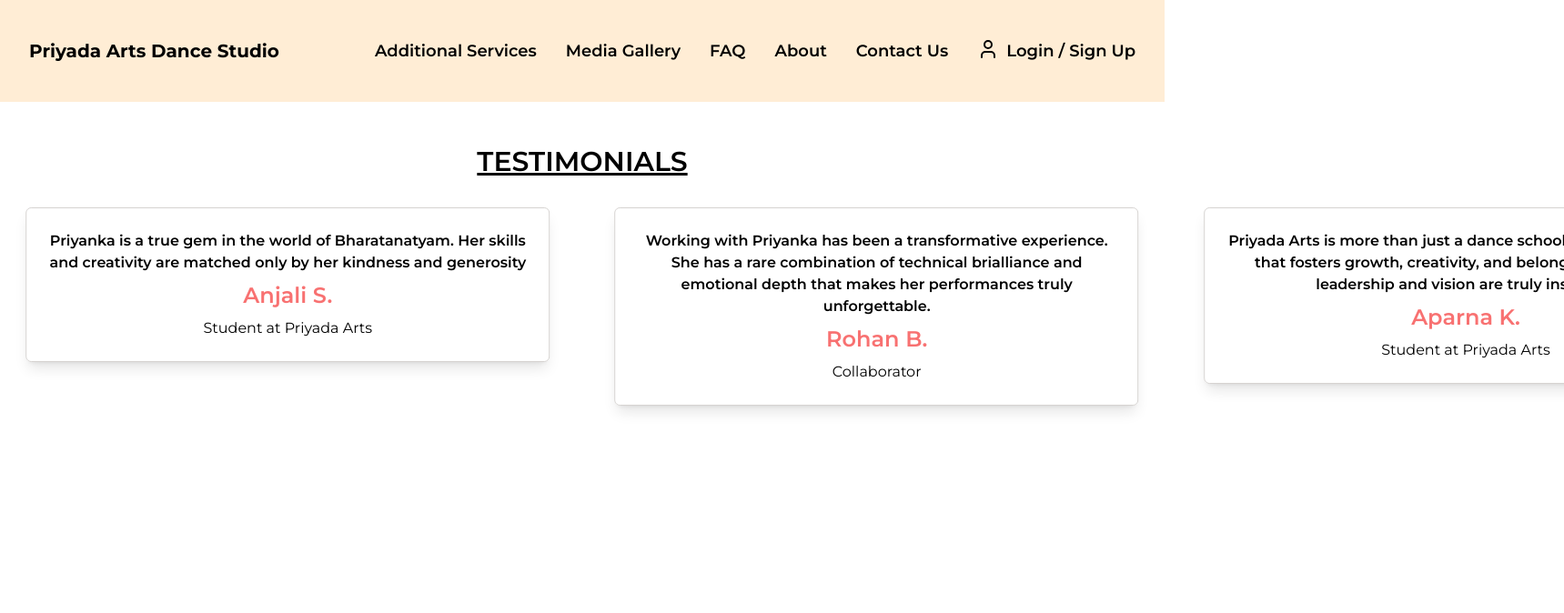
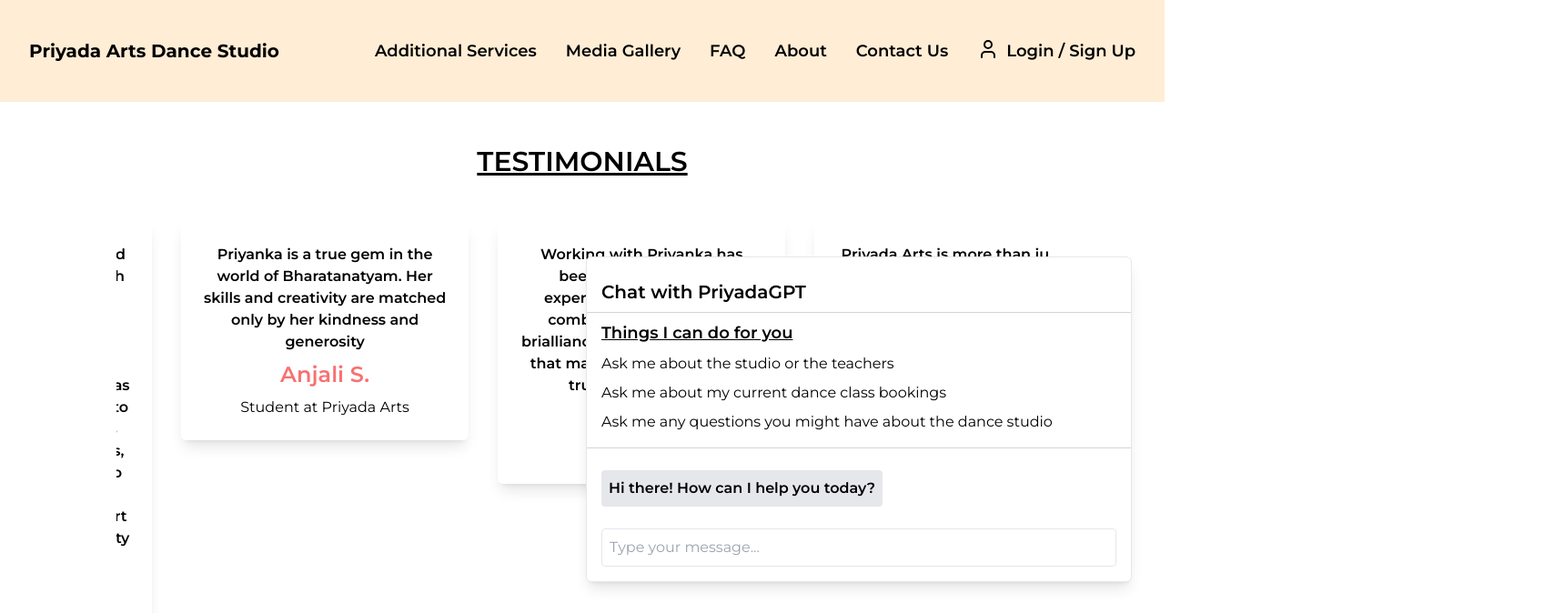
Before and after one commit to Anbui0115/Hackathon-project, a Next.js app in the folder frontend/: page / in a window 1280 px wide. Shown: the top 674 px of the page at 91% size, 1719 px wide, since content can reach past the window. Built offline with nearby package versions, Linux system fonts and the light colour scheme.

Commit message:
Whitespace Fixed

```diff
--- a/frontend/app/page.jsx
+++ b/frontend/app/page.jsx
@@ -1,3 +1,5 @@
+"use client"
+import { useState, useEffect } from 'react'
 import Image from 'next/image'
 import NavBar from '@/components/NavBar'
 import Footer from '@/components/Footer'
@@ -5,6 +7,8 @@ import Testimonial from '@/components/Testimonial'
 import ChatBot from '@/components/ChatBot'
 
 export default function Home() {
+  const [dark, setDark] = useState(false);
+
   return (
     <main className="">
       <NavBar />
--- a/frontend/components/ChatBot.jsx
+++ b/frontend/components/ChatBot.jsx
@@ -6,17 +6,85 @@ import Chat from '../public/chat.png';
 import Image from "next/image";
 
 const ChatBot = () => {
-  const [messages, setMessages] = useState([]);
+  const [messages, setMessages] = useState([{ type: 'chatbot', content: 'Hi there! How can I help you today? ' }]);
   const [input, setInput] = useState("");
-  const [toggleChat, setToggleChat] = useState(false);
+  const [toggleChat, setToggleChat] = useState(true);
+
+  const handleSendMessage = (e) => {
+    e.preventDefault()
+
+    if (input.trim() !== "") {
+      setMessages([...messages, { type: 'user', content: input.trim() }]);
+      setInput("");
+    }
+  }
 
   return (
-    <div className="bottom-16 right-16 z-20 fixed">
-      <Image
-        src={Chat}
-        height={60}
-        width={60}
-      />
+    <div className="bottom-16 right-16 z-20 fixed flex items-end">
+
+      {/* Chat Screen */}
+      {toggleChat && (
+        <div className="relative left-24 bottom-24 z-30 bg-white p-4 rounded-md shadow-lg border w-[600px] h-[auto] mr-2 overflow-y-auto">
+
+          {/* Chat Header */}
+          <div className="my-2 text-xl font-semibold">Chat with PriyadaGPT</div>
+
+          <hr className="border-gray-300 mx-[-16px]" />
+
+          {/* ChatSubHeader Tips & Tricks */}
+          <div className="flex flex-col gap-2 mt-2">
+            <div className="text-lg font-semibold underline">Things I can do for you</div>
+            <div className="">Ask me about the studio or the teachers</div>
+            <div>Ask me about my current dance class bookings</div>
+            <div>Ask me any questions you might have about the dance studio</div>
+          </div>
+
+          <hr className="border-gray-300 mx-[-16px] my-4" />
+
+          {/* Chat messages will go here */}
+          <div className="my-4 flex flex-col">
+            {messages.map((message, index) => (
+              <div
+                key={index}
+                className={`
+                  my-2 p-2 rounded
+                  ${message.type === 'user'
+                    ? 'bg-cyan-600 text-white self-end font-semibold'
+                    : 'bg-gray-200 self-start font-semibold'}
+                  max-w-2/3
+                `}
+              >
+                {message.content}
+              </div>
+            ))}
+          </div>
+
+
+         {/* Input area */}
+         <div className="mt-2">
+            <form onSubmit={handleSendMessage}>
+              <input
+                type="text"
+                value={input}
+                onChange={(e) => setInput(e.target.value)}
+                className="w-full p-2 border rounded"
+                placeholder="Type your message..."
+              />
+              <button type="submit" className="hidden">Send</button>
+            </form>
+          </div>
+        </div>
+      )}
+
+      {/* Chat Icon */}
+      <div onClick={() => setToggleChat(!toggleChat)}>
+        <Image
+          src={Chat}
+          height={60}
+          width={60}
+        />
+      </div>
+
     </div>
   );
 }
--- a/frontend/components/NavBar.jsx
+++ b/frontend/components/NavBar.jsx
@@ -91,7 +91,7 @@ const NavBar = () => {
             toggleMenu && (
               <div
                 onMouseLeave={() => setToggleMenu(false)}
-                className="absolute z-10 top-16 mt-2 w-[240px] rounded-md shadow-lg bg-white"
+                className="absolute z-10 top-16 mt-2 w-[860px] rounded-md shadow-lg bg-white"
               >
                 <div className="px-6 py-4 rounded-md bg-white flex flex-col gap-2">
                   <Link href="/signup" className="hover:text-orange-500">Sign Up</Link>
--- a/frontend/components/Testimonial.jsx
+++ b/frontend/components/Testimonial.jsx
@@ -68,11 +68,12 @@ const Testimonial = () => {
       <div className="text-3xl font-semibold my-8 uppercase underline">Testimonials</div>
 
       {/* Container for Testimonials Data */}
+      <div className="w-4/5 mx-auto">
       <Carousel
           centerMode
           showThumbs={false}
           showStatus={false}
-          centerSlidePercentage={30} // Adjust this as needed
+          centerSlidePercentage={34} // Adjust this as needed
           autoPlay={true}
           infiniteLoop={true}
           interval={5000}
@@ -80,9 +81,12 @@ const Testimonial = () => {
       >
 
           {testimonies.map((testimony, index) => (
-            <TestimonialCard key={index} testimony={testimony} />
-          ))}
+            <div key={index} className="p-4">
+                <TestimonialCard testimony={testimony} />
+            </div>
+        ))}
       </Carousel>
+      </div>
 
     </div>
   );
--- a/frontend/components/TestimonialCard.jsx
+++ b/frontend/components/TestimonialCard.jsx
@@ -5,14 +5,10 @@ import "react-responsive-carousel/lib/styles/carousel.min.css"; // requires a lo
 import { Carousel } from 'react-responsive-carousel';
 
 // TestimonialCard.js
-const TestimonialCard = ({testimony, alignment}) => {
-  const alignmentStyles = {
-    left: 'justify-start',
-    right: 'justify-end',
-  };
+const TestimonialCard = ({testimony}) => {
 
   return (
-    <div className={`flex flex-col justify-center items-center gap-2 border p-6 mx-auto w-full md:max-w-xl border-stone-300 rounded-md shadow-lg
+    <div className={`flex flex-col justify-center items-center gap-2 p-6 mx-auto w-full md:max-w-xl border-stone-300 rounded-md shadow-lg
     hover:bg-stone-300 transition duration-500 ease-in-out transform hover:-translate-y-1 hover:scale-110
     `}>
       <div className="text-black font-semibold text-center">{testimony.content}</div>
```
